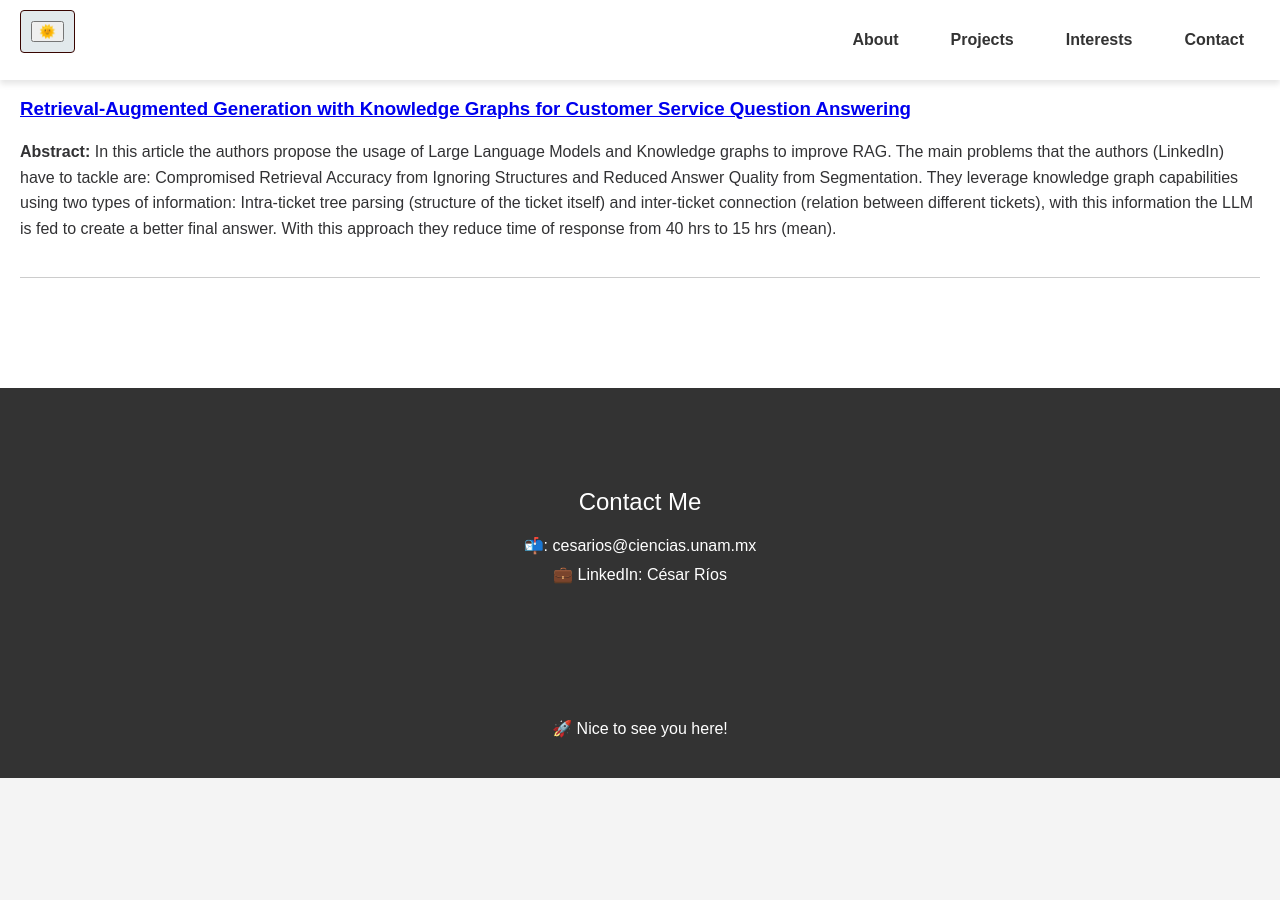
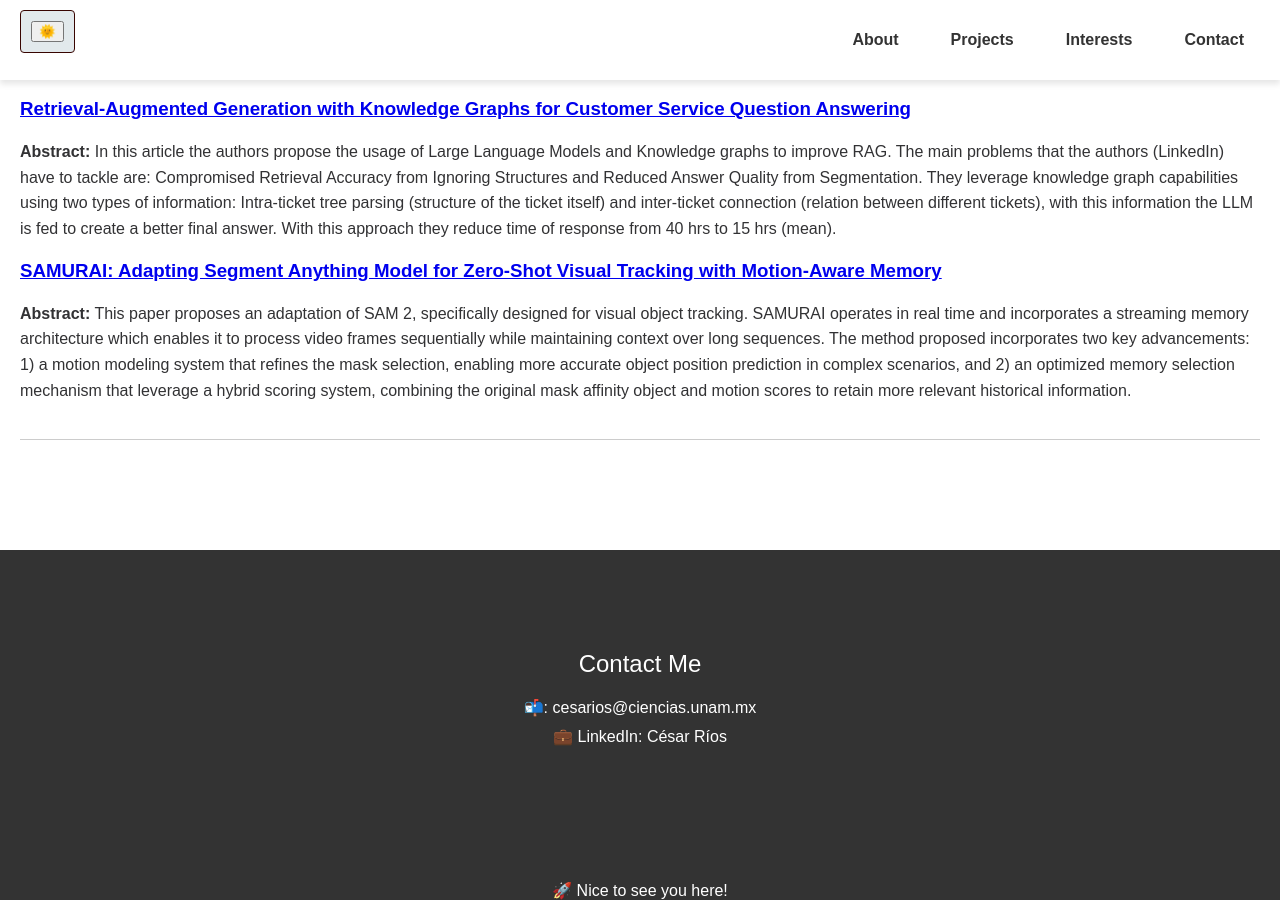
Before and after one commit to Cesarriosd/cesarios, a Jekyll site: the page built from README.md, in a window 1280 px wide and 900 px high, scrolled down 3639 px. Built offline with Jekyll 4.4.1, drawn with Linux system fonts in a browser that asks for light colours; our own code applies the rules of GitHub Pages for plain Markdown files; before the commit the page ends 4417 px from its top, so only the background shows below that.

Commit message:
Adding SAMURAI paper

```diff
--- a/_layouts/default.html
+++ b/_layouts/default.html
@@ -576,6 +576,8 @@ cd<!DOCTYPE html>
         <div class="article">
             <h3><a href="https://arxiv.org/pdf/2404.17723">Retrieval-Augmented Generation with Knowledge Graphs for Customer Service Question Answering</a></h3>
             <p><strong>Abstract:</strong> In this article the authors propose the usage of Large Language Models and Knowledge graphs to improve RAG. The main problems that the authors (LinkedIn) have to tackle are: Compromised Retrieval Accuracy from Ignoring Structures and  Reduced Answer Quality from Segmentation. They leverage knowledge graph capabilities using two types of information: Intra-ticket tree parsing (structure of the ticket itself) and inter-ticket connection (relation between different tickets), with this information the LLM is fed to create a better final answer. With this approach they reduce time of response from 40 hrs to 15 hrs (mean).</p>
+            <h3><a href="https://arxiv.org/html/2411.11922v1">SAMURAI: Adapting Segment Anything Model for Zero-Shot Visual Tracking with Motion-Aware Memory</a></h3>
+            <p><strong>Abstract:</strong> This paper proposes an adaptation of SAM 2, specifically designed for visual object tracking. SAMURAI operates in real time and incorporates a streaming memory architecture which enables it to process video frames sequentially  while maintaining context over long sequences. The method proposed incorporates two key advancements: 1) a motion modeling system that refines the mask selection, enabling more accurate object position prediction in complex scenarios, and 2) an optimized memory selection mechanism that leverage a hybrid scoring system, combining the original mask affinity object and motion scores to retain more relevant historical information.</p>
         </div>
         <!--
         <div class="article">
```
